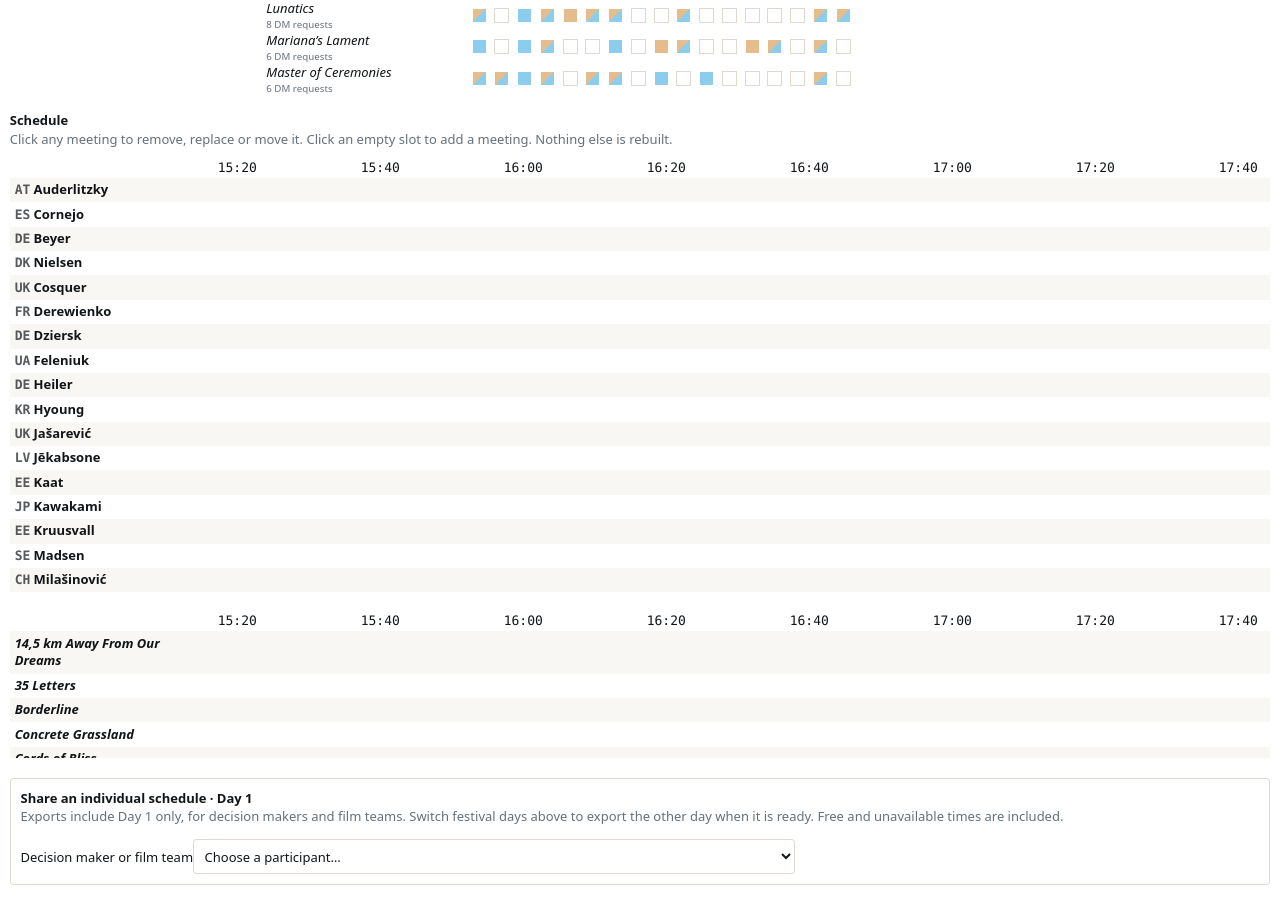
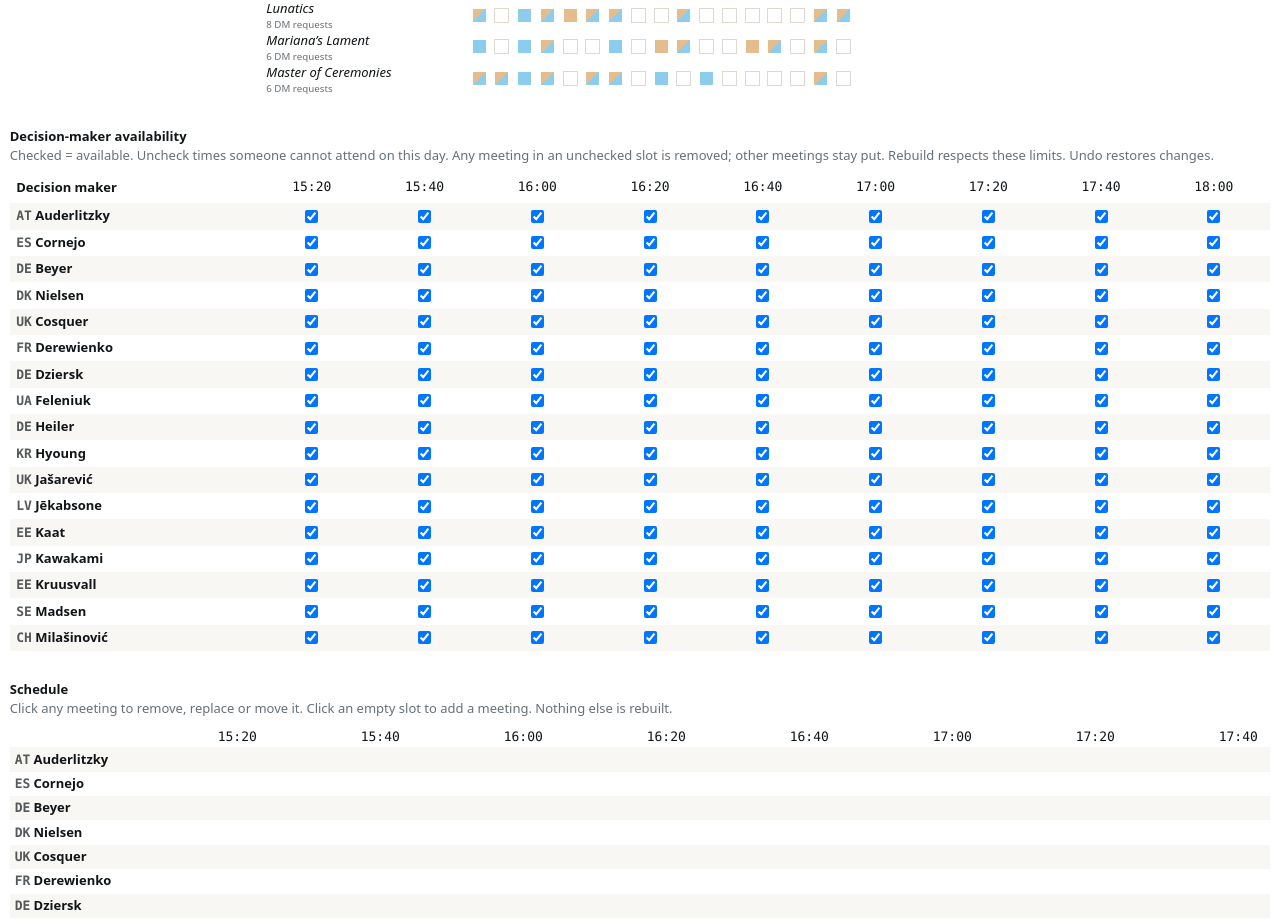
Before and after one commit to mbrock/seadocs, a React (Vite) app: page / in a window 1280 px wide. Shown: the part 1520-2442 px from the top of the page. Built offline with nearby package versions, Linux system fonts and the light colour scheme.

Commit message:
Add per-day DM availability matrix using existing solver constraints
Amp-Thread-ID: https://ampcode.com/threads/T-01a08081-e31a-716c-b7db-95f98026f4a1
Co-authored-by: Mikael Brockman <mikael@brockman.se>

```diff
--- a/src/App.tsx
+++ b/src/App.tsx
@@ -8,6 +8,7 @@ import { commit, initialHistory, redo, undo } from './lib/history'
 import { sampleProject } from './lib/sample'
 import { Toolbar } from './components/Toolbar'
 import { SetupPanel } from './components/SetupPanel'
+import { AvailabilityPanel } from './components/AvailabilityPanel'
 import { BoardPanel } from './components/BoardPanel'
 import { useScheduleSolve } from './components/useScheduleSolve'
 import { Button, type UpdateProject } from './components/ui'
@@ -99,6 +100,7 @@ export default function App() {
         </div>
         <div className="flex flex-wrap items-start justify-evenly gap-4">
           <SetupPanel project={project} onChange={updateProject} />
+          <AvailabilityPanel project={project} onChange={updateProject} />
           <BoardPanel key={day} project={project} onChange={updateProject}
             canUndo={history.past.length > 0} canRedo={history.future.length > 0}
             onUndo={() => { setSolveRequest(null); setHistory(undo) }}
--- /dev/null
+++ b/src/components/AvailabilityPanel.tsx
@@ -0,0 +1,32 @@
+import { availabilityOfProject, slotLabel, withAvailability, type Project } from '../lib/project'
+import { Name, type UpdateProject } from './ui'
+import { useNames } from './useNames'
+
+export function AvailabilityPanel({ project, onChange }: { project: Project; onChange: UpdateProject }) {
+  const names = useNames(project)
+  const available = availabilityOfProject(project)
+  return <section className="my-5 w-full">
+    <h2 className="font-bold">Decision-maker availability</h2>
+    <p className="mb-2 text-muted">Checked = available. Uncheck times someone cannot attend on this day. Any meeting in an unchecked slot is removed; other meetings stay put. Rebuild respects these limits. Undo restores changes.</p>
+    <div className="max-h-[60vh] overflow-auto">
+      <table className="w-max min-w-full border-separate border-spacing-0">
+        <thead><tr>
+          <th className="sticky top-0 left-0 z-30 bg-paper p-2 text-left">Decision maker</th>
+          {project.slots.map((slot) => <th key={slot.id} scope="col" className="sticky top-0 z-20 bg-paper px-2 py-1 font-mono font-normal whitespace-nowrap">{slotLabel(project, slot.id)}</th>)}
+        </tr></thead>
+        <tbody>{project.dms.map((dm, i) => <tr key={dm.id} className={i % 2 === 0 ? 'bg-stripe' : 'bg-paper'}>
+          <th scope="row" className={`sticky left-0 z-10 px-2 py-1 text-left ${i % 2 === 0 ? 'bg-stripe' : 'bg-paper'}`}><Name who={names(dm.id)} variant="short" /></th>
+          {project.slots.map((slot) => <td key={slot.id} className={available(dm.id, slot.id) ? '' : 'hatched'}>
+            <label className="flex min-h-8 cursor-pointer items-center justify-center px-3 py-2">
+              <input type="checkbox" aria-label={`${dm.name} available at ${slotLabel(project, slot.id)}`} checked={available(dm.id, slot.id)} onChange={(e) => {
+                const checked = e.target.checked
+                onChange((p) => withAvailability(p, dm.id, slot.id, checked))
+              }} />
+            </label>
+          </td>)}
+        </tr>)}</tbody>
+      </table>
+    </div>
+    {!project.dms.length && <p className="text-muted">Add decision makers in Edit setup first.</p>}
+  </section>
+}
```
Also changed, not shown: 1 other file (tests, documents, lock files or other folders).
